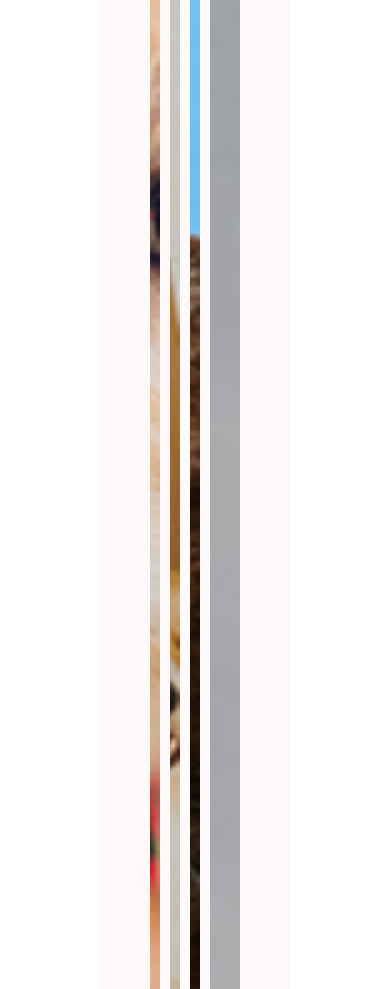
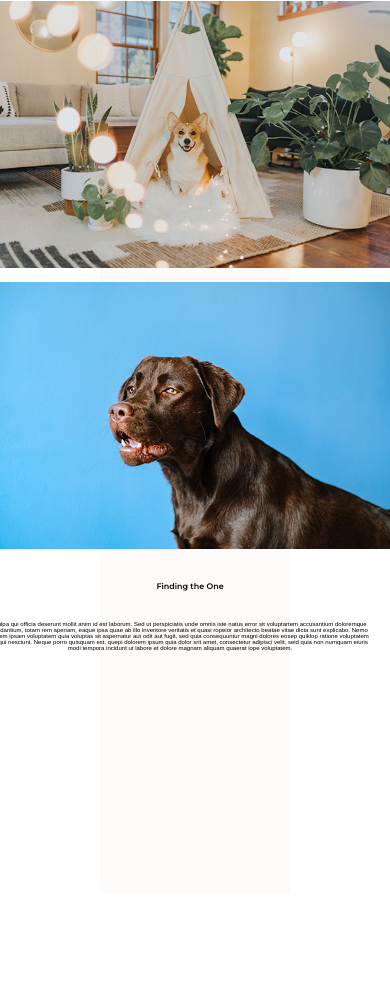
Before and after one commit to chingu-voyages/v19-toucans-team-01, a plain HTML site: page index.html in a window 390 px wide. Shown: the part 1515-2504 px from the top of the page. Drawn offline with nearby package versions, Linux system fonts and the light colour scheme; a web font is replaced by a local one.

Commit message:
responsive images and media queries for collage.

```diff
--- a/index.css
+++ b/index.css
@@ -369,10 +369,7 @@ p.noResults {
     .div5 { grid-area: 2 / 3 / 3 / 5; }
     .div6 { grid-area: 2 / 5 / 3 / 7; }
     .div7 { grid-area: 1 / 7 / 5 / 11;}
-    .div8 { grid-area: 3 / 1 / 5 / 4; }
-    .div9 { grid-area: 3 / 4 / 5 / 7;
-        padding-top: 24%;
-    }
+    .div8 { grid-area: 3 / 1 / 5 / 7; }
 
 .collage-heading {
     font-family: 'Montserrat', sans-serif;
@@ -382,6 +379,7 @@ p.noResults {
 .collage-text {
 padding-right: 20px;
 }
+
 /* Contact Us form */
 
 .contact-form {
@@ -565,3 +563,84 @@ input[type=text], select, textarea{
           height: 420px;
       }
   }
+
+  @media only screen and (max-width: 1080px) {
+    .parent {
+        display: grid;
+        grid-template-columns: repeat(3, 1fr);
+        grid-template-rows: repeat(5, 1fr);
+        grid-column-gap: 10px;
+        grid-row-gap: 10px;
+        }
+
+        .div1 { grid-area: 1 / 1 / 2 / 2; }
+        .div2 { grid-area: 1 / 2 / 2 / 3; }
+        .div3 { grid-area: 1 / 3 / 2 / 4; }
+        .div4 { grid-area: 2 / 1 / 3 / 2; }
+        .div5 { grid-area: 2 / 2 / 3 / 3; }
+        .div6 { grid-area: 2 / 3 / 3 / 4; }
+        .div7 { grid-area: 3 / 2 / 6 / 4; }
+        .div8 { grid-area: 3 / 1 / 6 / 2; }
+}
+
+@media only screen and (max-width: 792px) {
+    .parent {
+        display: grid;
+        grid-template-columns: repeat(2, 1fr);
+        grid-template-rows: repeat(5, auto);
+        grid-column-gap: 10px;
+        grid-row-gap: 10px;
+        }
+
+        .div1 { grid-area: 1 / 1 / 2 / 2; }
+        .div2 { grid-area: 1 / 2 / 2 / 3; }
+        .div3 { grid-area: 2 / 1 / 3 / 2; }
+        .div4 { grid-area: 2 / 2 / 3 / 3; }
+        .div5 { grid-area: 3 / 1 / 4 / 2; }
+        .div6 { grid-area: 3 / 2 / 4 / 3; }
+        .div7 { grid-area: 4 / 2 / 6 / 3; }
+        .div8 { grid-area: 4 / 1 / 6 / 2; }
+
+    .collage-img {
+        object-fit: contain;
+    }
+
+    .collage-heading {
+        font-size: 1em;
+    }
+
+    .collage-text {
+        font-size: .50em;
+    }
+}
+
+@media only screen and (max-width: 411px) {
+    .parent {
+        display: grid;
+        justify-content: center;
+        grid-template-columns: 400px;
+        grid-template-rows: repeat(4, 1fr);
+        grid-column-gap: 10px;
+        grid-row-gap: 10px;
+        }
+
+        .div1 { grid-area: 1 / 1 / 2 / 2; }
+        .div2 { grid-area: 2 / 1 / 3 / 2; }
+        .div3 { grid-area: 3 / 1 / 4 / 2; }
+        .div4 { visibility: hidden;}
+        .div5 { visibility: hidden; }
+        .div6 { visibility: hidden; }
+        .div7 { visibility: hidden; }
+        .div8 { grid-area: 4 / 1 / 5 / 2; }
+
+
+        .collage-heading {
+            font-size: .5em;
+            text-align: center;
+        }
+
+        .collage-text {
+            font-size: .05em;
+            text-align: center;
+        }
+}
--- a/index.html
+++ b/index.html
@@ -269,7 +269,7 @@
         <div class="div6"><img class="collage-img" src="images/test_img/img-6.jpg" alt="test images"> </div>
         <div class="div7"><img class="collage-img" src="images/test_img/img-4x6.jpg"> </div>
         <div class="div8">
-          <h2 class="collage-heading">Excepteur sint occaeuiecat cupidatat</h2>
+          <h2 class="collage-heading">Finding the One</h2>
           <p class="collage-text">Culpa qui officia deserunt mollit anim id est laborum. Sed ut perspiciatis unde omnis
             iste natus error sit voluptartem accusantium doloremque laudantium, totam rem aperiam, eaque ipsa quae ab
             illo inventore veritatis et quasi ropeior architecto beatae vitae dicta sunt explicabo. Nemo eniem ipsam
@@ -278,12 +278,6 @@
             amet, consectetur adipisci velit, seid quia non numquam eiuris modi tempora incidunt ut labore et dolore
             magnam aliquam quaerat iope voluptatem.
           </p>
-        </div>
-        <div class="div9">
-          <p class="collage-text">Lorem ipsum dolor sit amet, consectetur adipisifwcing elit, sed do eiusmod tempor
-            incididunt ut labore et dolore roipi magna aliqua. Ut enim ad minim veeniam, quis nostruklad exercitation
-            ullamco laboris nisi ut aliquip ex ea commodo consequat. Duis aute irure dolor in reprehenderit in tufpoy
-            voluptate velit esse cillum dolore eu fugiat nulla parieratur. Excepteur sint occaecat cupidatat.</p>
         </div>
       </div>
 
```
